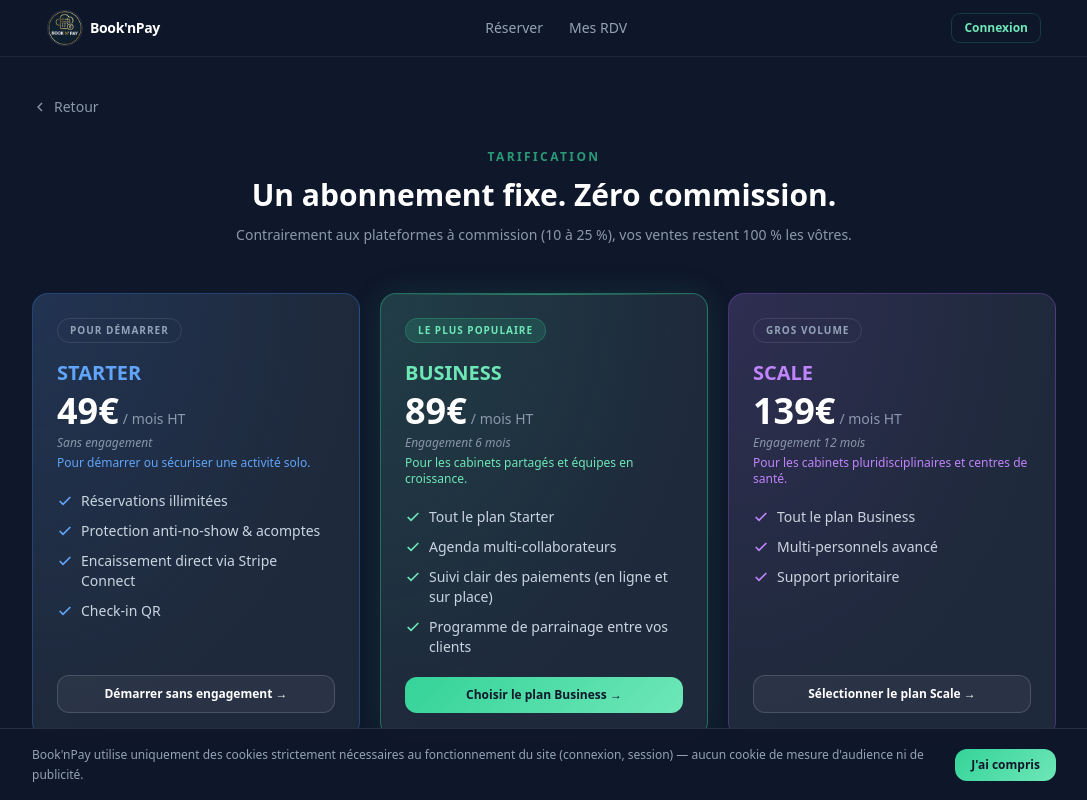
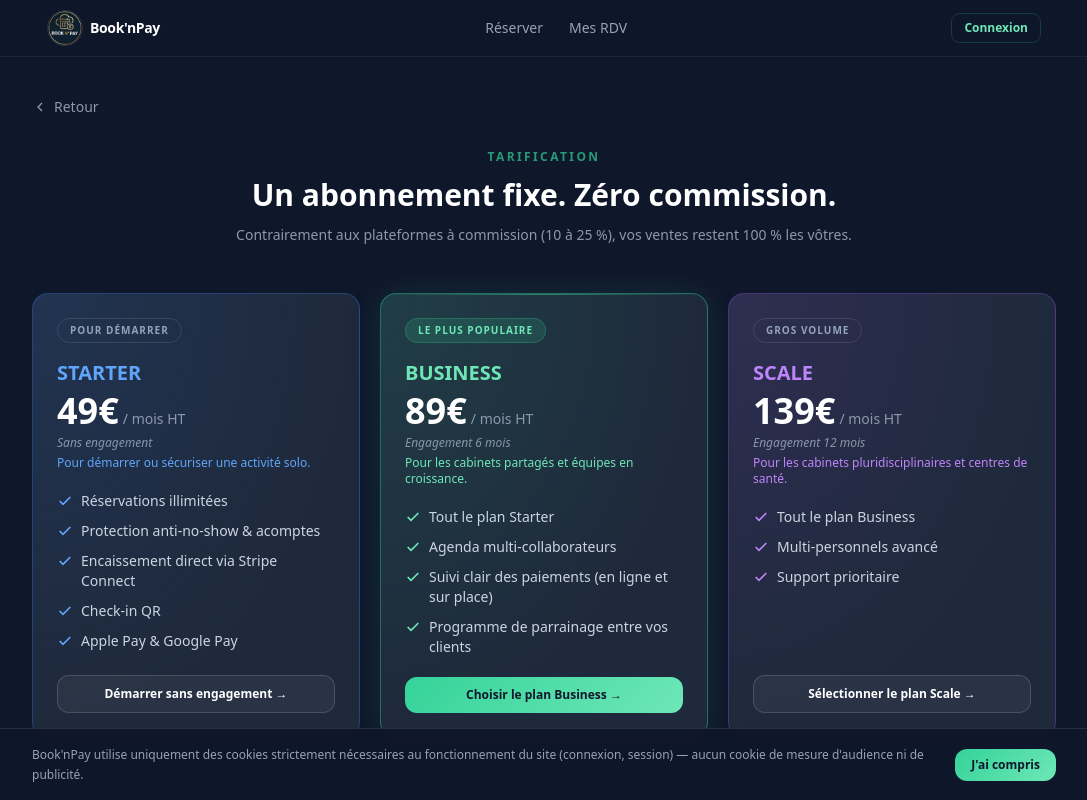
Before and after one commit to leccepierre5-lab/book-n-pay, a Next.js app: page /tarifs in a window 1280 px wide. Shown: the top 800 px of the page, without its empty margins (96-1183 px from the left). Built offline with nearby package versions, Linux system fonts and the light colour scheme; no server answers.

Commit message:
feat(tarifs): remettre Apple Pay & Google Pay dans les features Starter
Retiré le 12/08 par précaution (non vérifiable depuis le code). Pierre a
confirmé sur le Dashboard Stripe que les deux sont désormais activés sur
la config de paiement des comptes connectés (pmc_1TiqEj...).

```diff
--- a/src/app/(public)/tarifs/page.tsx
+++ b/src/app/(public)/tarifs/page.tsx
@@ -24,6 +24,7 @@ const PLANS = [
       'Protection anti-no-show & acomptes',
       'Encaissement direct via Stripe Connect',
       'Check-in QR',
+      'Apple Pay & Google Pay',
     ],
     cta: 'Démarrer sans engagement →',
   },
```
